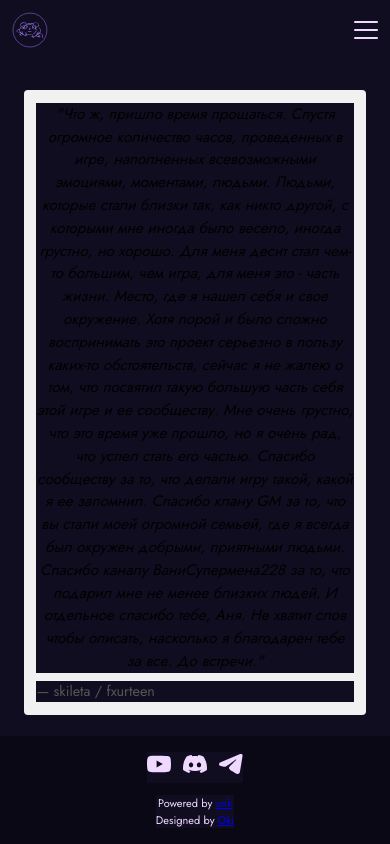
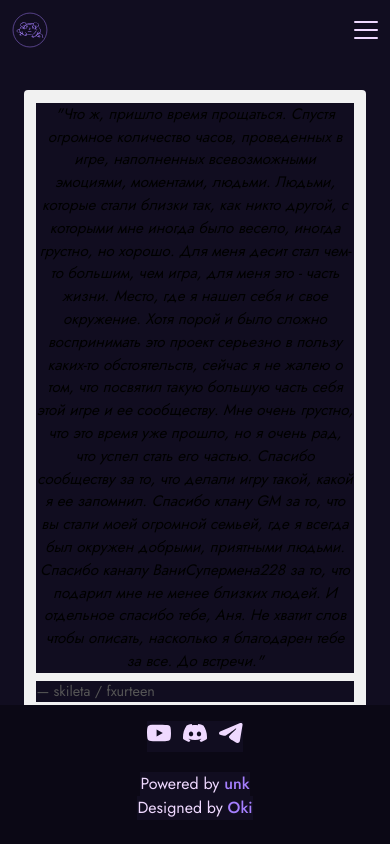
Before and after one commit to unk-pn/skileta, a Next.js app: page /deceit-memory-page in a window 390 px wide. Built offline with nearby package versions, Linux system fonts and the light colour scheme; a web font is replaced by a local one.

Commit message:
small fix

```diff
--- a/src/app/globals.css
+++ b/src/app/globals.css
@@ -13,12 +13,14 @@ body {
   width: 100%;
   height: 100%;
   overflow-x: hidden;
+  overflow-y: auto;
 }
 
 body {
   display: flex;
   flex-direction: column;
   min-height: 100vh;
+  overflow-x: hidden;
 }
 
 main {
--- a/src/components/Footer/Footer.module.css
+++ b/src/components/Footer/Footer.module.css
@@ -30,17 +30,31 @@
   flex-direction: column;
   align-items: center;
   color: #efd9ff;
+  background: transparent;
 }
 
-.powered .designed a {
+.powered, .designed {
+  font-family: Jost;
+  font-size: 18px;
+  font-weight: 400;
+  margin: 0;
+  line-height: 1.4;
+}
+
+.powered .designed a,
+.link {
   text-decoration: none;
   font-family: Jost;
+  color: #a57ffe;
+  font-weight: 500;
+  position: relative;
+  transition: all 0.2s ease;
 }
 
-.powered .designed a:hover {
-  color: #a57ffe;
-  cursor: pointer;
-  text-decoration: underline;
+.powered .designed a:hover,
+.link:hover {
+  color: #c89dff;
+  text-decoration: none;
 }
 
 /* Планшеты */
@@ -49,7 +63,6 @@
     height: auto;
     min-height: 80px;
     padding: 20px;
-    /* flex-direction: column; */
     gap: 16px;
   }
 
@@ -64,9 +77,15 @@
   }
 
   .info {
-    font-size: 14px;
+    font-size: 18px;
     order: 2;
     text-align: center;
+    padding: 10px 16px;
+    border-radius: 10px;
+  }
+
+  .powered, .designed {
+    font-size: 18px;
   }
 }
 
@@ -92,9 +111,15 @@
   }
 
   .info {
-    font-size: 12px;
+    font-size: 16px;
     order: 2;
     text-align: center;
+    padding: 8px 12px;
+    border-radius: 8px;
+  }
+
+  .powered, .designed {
+    font-size: 16px;
   }
 }
 
--- a/src/components/MainPage/MainInfo/MainInfo.module.css
+++ b/src/components/MainPage/MainInfo/MainInfo.module.css
@@ -2,7 +2,6 @@
   margin-left: 160px;
   max-width: 750px;
   position: relative;
-  min-height: 100vh;
   padding-top: 32px;
   padding-bottom: 60px;
 }
```
